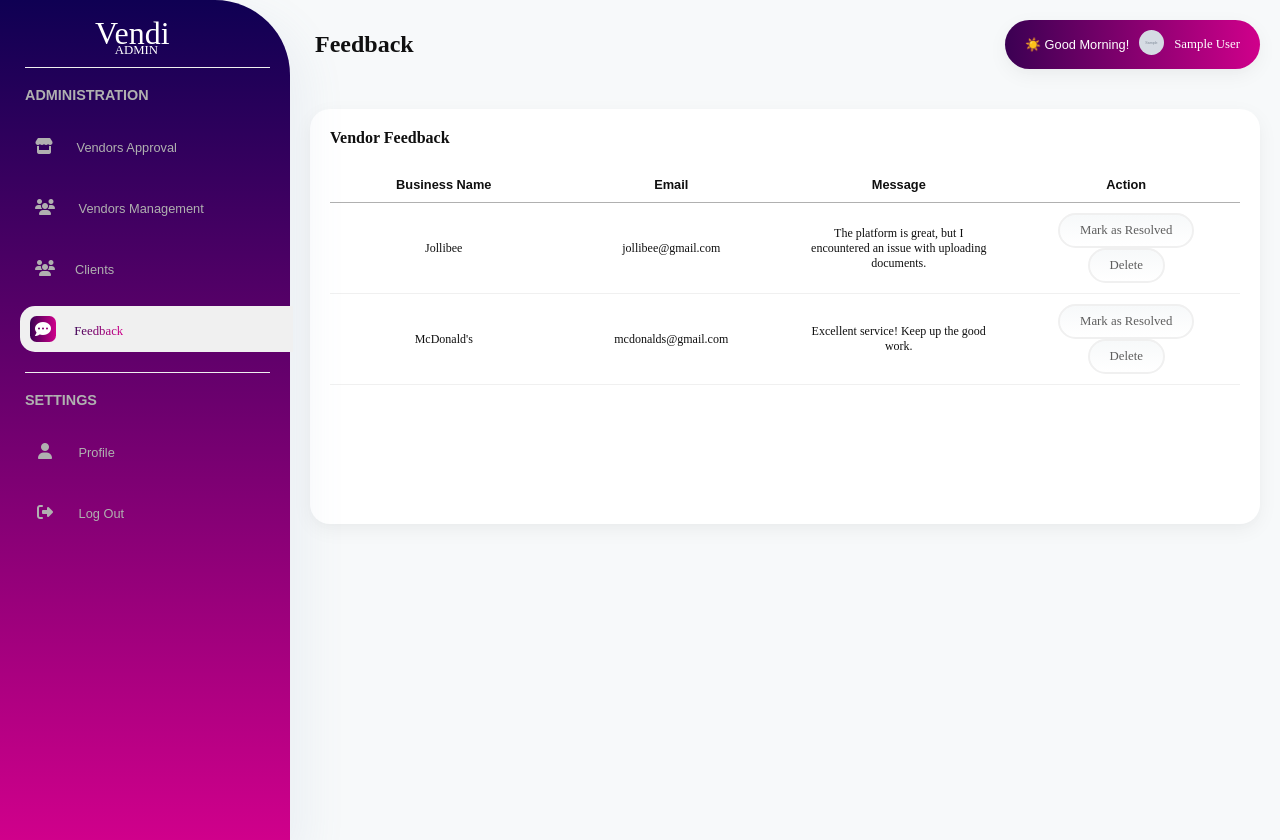
After one commit to JPPdp/VendiApp, a PHP site: page /admin_feedback.php in a window 1280 px wide. The commit adds this page. Run offline with PHP 8.4, Linux system fonts and the light colour scheme; the visitor is signed in with stand-in values (Sample User, id 1); tables that the repository leaves empty or names only in its code hold one stand-in row (values such as "Sample post"); grey boxes marked "Sample" are stand-in pictures; some web fonts are replaced.

```diff
--- /dev/null
+++ b/admin_feedback.php
@@ -0,0 +1,213 @@
+<?php
+session_start();
+
+if (!isset($_SESSION['admin_name'])) {
+    header("Location: admin_dashboard.php");
+    exit();
+}
+date_default_timezone_set('Asia/Manila');
+// Get the current hour (24-hour format)
+$currentHour = date('H');
+
+// Determine the greeting based on the time
+if ($currentHour >= 1 && $currentHour < 4) {
+    $greeting = '🌄 Good Dawn!';
+} elseif ($currentHour >= 16 && $currentHour < 18.5) {
+    $greeting = '🌅 Good Dusk!';
+} elseif ($currentHour < 12) {
+    $greeting = '☀️ Good Morning!';
+} elseif ($currentHour < 18) {
+    $greeting = '🌤️ Good Afternoon!';
+} else {
+    $greeting = '🌙 Good Evening!';
+}
+$conn = new mysqli("localhost", "root", "", "janrich_db");
+
+if ($conn->connect_error) {
+    die("Connection failed: " . $conn->connect_error);
+}
+$sql = "SELECT * FROM admin_console WHERE admin_name = ?";
+$stmt = $conn->prepare($sql);
+$stmt->bind_param("s", $_SESSION['admin_name']);
+$stmt->execute();
+$result = $stmt->get_result();
+$admin = $result->fetch_assoc();
+
+if ($admin) {
+    $_SESSION['admin_id'] = $admin['admin_id'];
+    $_SESSION['admin_profile'] = $admin['admin_profile'];
+    $_SESSION['admin_description'] = $admin['admin_description'];
+    $_SESSION['admin_email'] = $admin['admin_email'];
+}
+
+if ($_SERVER['REQUEST_METHOD'] === "POST") {
+    if (isset($_POST['delete_feedback'])) {
+        // Get the feedback ID to delete
+        $feedbackId = $_POST['feedback_id'];
+
+        // Here, you would typically delete the feedback from the database
+        // Example SQL: DELETE FROM feedback WHERE feedback_id = '$feedbackId';
+        echo "Deleted feedback with ID: $feedbackId<br>";
+
+        // Redirect back to the feedback page
+        header("Location: admin_feedback.php");
+        exit();
+    } elseif (isset($_POST['mark_resolved'])) {
+        // Get the feedback ID to mark as resolved
+        $feedbackId = $_POST['feedback_id'];
+
+        // Here, you would typically update the feedback status in the database
+        // Example SQL: UPDATE feedback SET status = 'Resolved' WHERE feedback_id = '$feedbackId';
+        echo "Marked feedback with ID: $feedbackId as resolved<br>";
+
+        // Redirect back to the feedback page
+        header("Location: admin_feedback.php");
+        exit();
+    }
+    if (isset($_FILES['profile_pic']) && $_FILES['profile_pic']['error'] == 0) {
+    // Get the temporary file path and read the binary data
+    $tmpFilePath = $_FILES['profile_pic']['tmp_name'];
+    $profilePicData = file_get_contents($tmpFilePath);
+
+    // Validate it's actually an image
+    $imageInfo = getimagesize($tmpFilePath);
+    if ($imageInfo === false) {
+        die("Uploaded file is not a valid image");
+    }
+
+    // Update database with binary data
+    $sql = "UPDATE admin_console SET admin_profile = ? WHERE admin_name = ?";
+    $stmt = $conn->prepare($sql);
+
+    // Use 'b' for blob type in bind_param
+    $null = null;
+    $stmt->bind_param("bs", $null, $_SESSION['admin_name']);
+    $stmt->send_long_data(0, $profilePicData);
+
+    if ($stmt->execute()) {
+        // For session, we'll use a data URI
+        $mimeType = $imageInfo['mime'];
+        $_SESSION['admin_profile'] = 'data:' . $mimeType . ';base64,' . base64_encode($profilePicData);
+    } else {
+        echo "Error updating profile picture: " . $conn->error;
+    }
+    $stmt->close();
+} else {
+    if (isset($_POST['admin_description'])) {
+        $adminDescription = $_POST['admin_description'];
+        $sql = "UPDATE admin_console SET admin_description = ? WHERE admin_name = ?";
+        $stmt = $conn->prepare($sql);
+        $stmt->bind_param("ss", $adminDescription, $_SESSION['admin_name']);
+        if ($stmt->execute()) {
+            $_SESSION['admin_description'] = $adminDescription;
+        } else {
+            echo "Error updating admin description: " . $conn->error;
+        }
+        $stmt->close();
+    }
+}
+}
+
+?>
+
+<!DOCTYPE html>
+<html lang="en">
+<head>
+    <meta charset="UTF-8">
+    <meta name="viewport" content="width=device-width, initial-scale=1.0">
+    <title>Admin Feedback | Vendi</title>
+    <link rel="icon" href="assets/images/VendiBLK2_NoBG.png" type="image/icon type">
+    <link rel="stylesheet" href="bookings.css?v=<?php echo time(); ?>">
+    <link rel="stylesheet" href="dashboard.css?v=<?php echo time(); ?>">
+    <link rel="stylesheet" href="https://cdnjs.cloudflare.com/ajax/libs/font-awesome/6.5.1/css/all.min.css" integrity="sha512-DTOQO9RWCH3ppGqcWaEA1BIZOC6xxalwEsw9c2QQeAIftl+Vegovlnee1c9QX4TctnWMn13TZye+giMm8e2LwA==" crossorigin="anonymous" referrerpolicy="no-referrer" />
+</head>
+
+<body>
+
+    <div class="NAV_CONTAINER">
+        <!-- Navigation Bar -->
+        <div class="NAVIGATION_BAR">
+            <div class="LOGO">
+                <div class="LOGO_NAME">Vendi
+                    <span>ADMIN</span>
+                </div>
+            </div>
+
+            <div class="MENU_HEADER">ADMINISTRATION</div>
+                    <a href="admin_vendors.php"><i class="fas fa-store"></i> Vendors Approval</a>
+                    <a href="admin_vendors_tab.php"><i class="fas fa-users"></i> Vendors Management</a>
+                    <a href="admin_clients.php"><i class="fas fa-users"></i>Clients</a>
+                    <a href="#" class="NAV_ACTIVE"><i class="fas fa-comment-dots"></i> <span>Feedback</span> </a>
+            <div class="MENU_HEADER">SETTINGS</div>
+                    <a href="admin_profile.php"><i class="fa fa-fw fa-user"></i> <span>Profile</span></a>
+                    <a href="logout.php" class="LOGOUT"><i class="fa fa-fw fa-sign-out-alt"></i> Log Out</a>
+        </div>
+
+        <!-- Dashboard Content -->
+        <div class="DASHBOARD" id="DASHBOARD">
+            <div class="UPPER">
+                <div class="LEFT_UPPER">
+                    <h1 class="DASHBOARD_TITLE">Feedback</h1>
+                </div>
+
+                <div class="RIGHT_UPPER">
+                    <div class="ACCOUNT">
+                        <span class="HELLO"><?php echo $greeting; ?></span>
+                        <a href="profile.php">
+                            <img src="<?php echo htmlspecialchars($_SESSION['admin_profile']); ?>" alt="Profile Picture" class="PROFILE_PIC">
+                        </a>
+                        <span class="BUSINESS_NAME"><?php echo htmlspecialchars($_SESSION['admin_name']); ?></span>
+                    </div>
+                </div>
+            </div>
+
+            <!-- Feedback Table -->
+            <div class="MAIN_CONTAINER">
+                <div class="BOOKING_TABLE">
+                    <h2>Vendor Feedback</h2>
+                    <form action="admin_feedback.php" method="POST">
+                        <table>
+                            <thead>
+                                <tr>
+                                    <th>Business Name</th>
+                                    <th>Email</th>
+                                    <th>Message</th>
+                                    <th>Action</th>
+                                </tr>
+                            </thead>
+                            <tbody>
+                                <!-- Example Row 1 -->
+                                <tr>
+                                    <td class="BUSINESS_NAME">Jollibee</td>
+                                    <td class="EMAIL">jollibee@gmail.com</td>
+                                    <td class="MESSAGE">The platform is great, but I encountered an issue with uploading documents.</td>
+                                    <td class="ACTION_BUTTONS">
+                                        <button type="submit" name="mark_resolved" class="RESOLVE_BUTTON">Mark as Resolved</button>
+                                        <button type="submit" name="delete_feedback" class="DELETE_BUTTON">Delete</button>
+                                        <input type="hidden" name="feedback_id" value="1">
+                                    </td>
+                                </tr>
+                                <!-- Example Row 2 -->
+                                <tr>
+                                    <td class="BUSINESS_NAME">McDonald's</td>
+                                    <td class="EMAIL">mcdonalds@gmail.com</td>
+                                    <td class="MESSAGE">Excellent service! Keep up the good work.</td>
+                                    <td class="ACTION_BUTTONS">
+                                        <button type="submit" name="mark_resolved" class="RESOLVE_BUTTON">Mark as Resolved</button>
+                                        <button type="submit" name="delete_feedback" class="DELETE_BUTTON">Delete</button>
+                                        <input type="hidden" name="feedback_id" value="2">
+                                    </td>
+                                </tr>
+                            </tbody>
+                        </table>
+                    </form>
+                </div>
+            </div>
+
+        </div>
+    </div>
+
+    <script src="dashboard.js"></script>
+
+</body>
+</html>
--- a/admin_vendors_active.php
+++ b/admin_vendors_active.php
@@ -67,9 +67,9 @@ $result = $conn->query($sql);
 
         <div class="MENU_HEADER">ADMINISTRATION</div>
         <a href="admin_dashboard.php"><i class="fas fa-tachometer-alt"></i>Dashboard</a>
-        <a href="admin_vendors_approval.php"><i class="fas fa-user-check"></i> Vendor Management</a>
-        <a href="#" class="NAV_ACTIVE"><i class="fas fa-user-tie"></i> <span>Active Vendors</span></a>
-        <a href="admin_clients.php"><i class="fas fa-users"></i>Clients (App)</a>
+        <a href="admin_vendors_approval.php"><i class="fas fa-user-check"></i> Vendor <span id="ITALIC">(Pending)</span></a>
+        <a href="#" class="NAV_ACTIVE"><i class="fas fa-user-tie"></i> <span>Vendors <span id="ITALIC">(Active)</span></span</a>
+        <a href="admin_clients.php"><i class="fas fa-users"></i>Clients <span id="ITALIC">(App)</span></a>
         <a href="admin_feedback.php"><i class="fas fa-comment-dots"></i> Feedback</a>
         <div class="MENU_HEADER">SETTINGS</div>
         <a href="admin_profile.php"><i class="fa fa-fw fa-user"></i> <span>Profile</span></a>
--- a/admin_vendors_approval.php
+++ b/admin_vendors_approval.php
@@ -74,7 +74,7 @@ $result = $conn->query($sql);
 
             <div class="MENU_HEADER">ADMINISTRATION</div>
                     <a href="admin_dashboard.php"><i class="fas fa-tachometer-alt"></i>Dashboard</a>
-                    <a href="#" class="NAV_ACTIVE"><i class="fas fa-user-check"></i> <span>Vendor Management</span></a>
+                    <a href="#" class="NAV_ACTIVE"><i class="fas fa-user-check"></i> <span>Vendor <span id="ITALIC">(Pending)</span></span></a>
                     <a href="admin_vendors_active.php"><i class="fas fa-user-tie"></i> Vendors <span id="ITALIC">(Active)</span></a>
                     <a href="admin_clients.php"><i class="fas fa-users"></i>Clients <span id="ITALIC">(App)</span></a>
                     <a href="admin_feedback.php"><i class="fas fa-comment-dots"></i> Feedback</a>
--- a/bookings.css
+++ b/bookings.css
@@ -42,7 +42,6 @@
     justify-content: space-between;
     align-items: center;
     margin-bottom: 0px;
-    padding-bottom: 10px ;
 }
 
 .BOOKINGS_HEADER h2 {
```
Also changed, not shown: admin_profile.php (+8 -6 lines), profile.css (+27 -0 lines).
